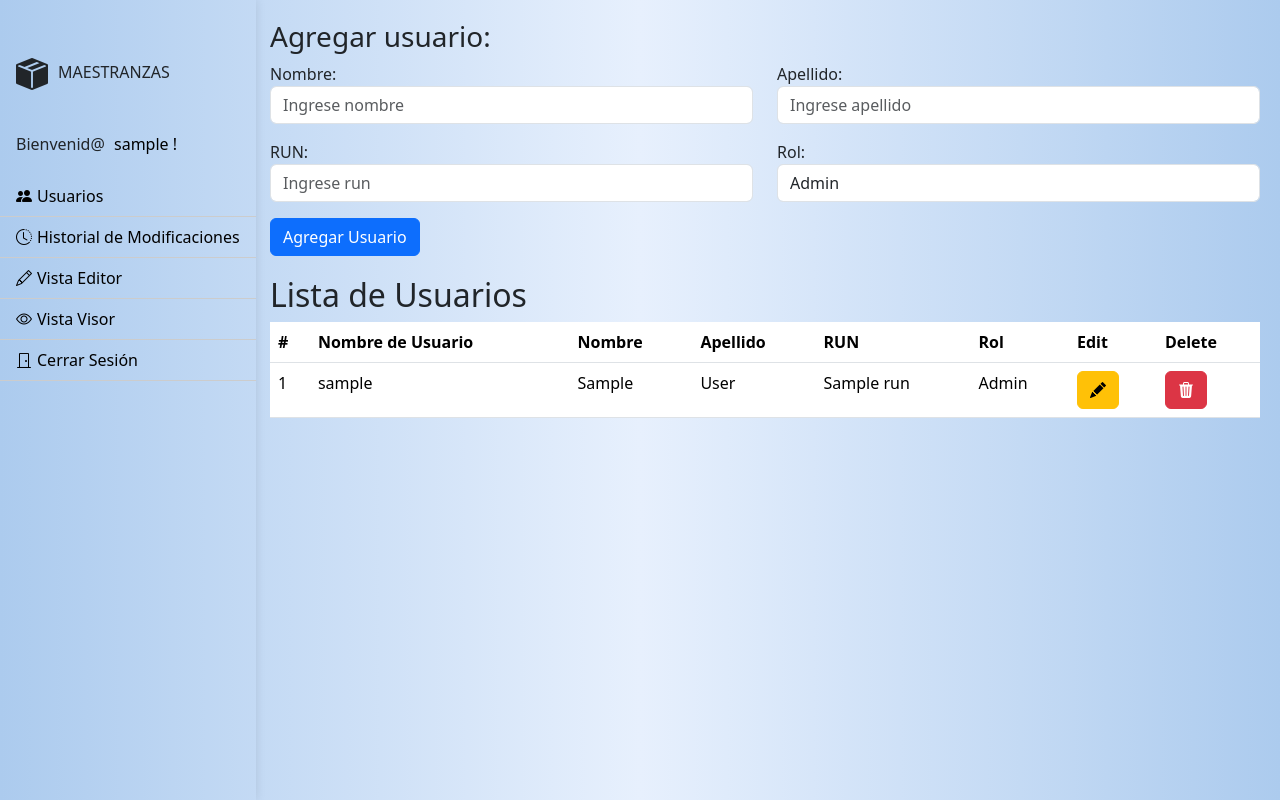
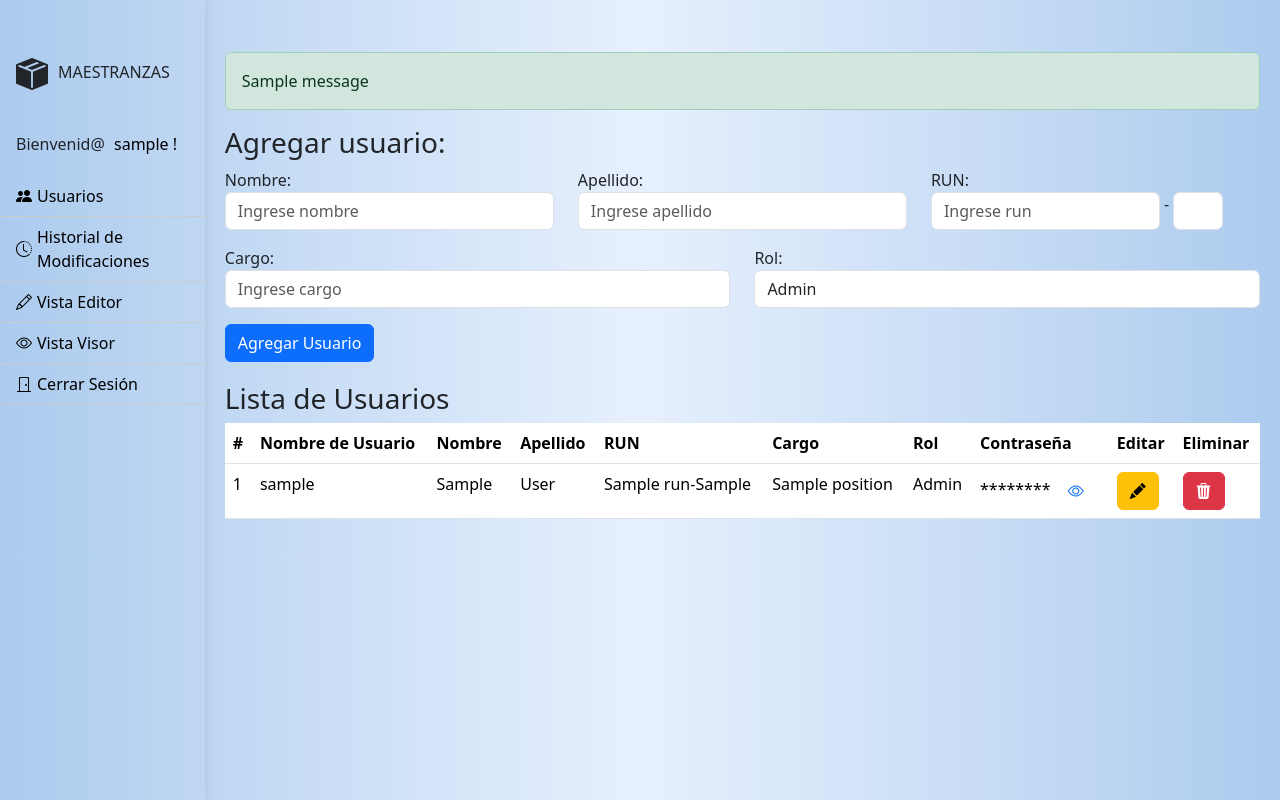
Before and after one commit to svrtxn/Maestranzas, a Flask app: template templates/admin.html in a window 1280 px wide. Run offline with Flask 3, Linux system fonts and the light colour scheme; the template is opened without the code that fills it: most values are stand-ins (such as "Sample title", 1, 10 or a date in 2020); one stand-in notice (Sample message) is shown; parts of the project's set-up code (start-up, migrations or seed data) failed here and were passed over; some libraries are stand-ins or nearby versions.

Commit message:
Modificaciones vista admin, actualizacipon Base de datos, mejoras visuales

```diff
--- a/app.py
+++ b/app.py
@@ -34,7 +34,7 @@ def index():
 @login_required(role_id=1)
 def admin():
     cur = mysql.connection.cursor()
-    cur.execute("SELECT user_id, username, first_name, last_name, run, password, role_id FROM users")
+    cur.execute("SELECT user_id, username, first_name, last_name, run, dv, password, position, role_id FROM users")
     usuarios = cur.fetchall()
     cur.close()
     user_data = session['user_data']
@@ -117,11 +117,13 @@ def add_user():
         first_name = request.form['first_name']
         last_name = request.form['last_name']
         run = request.form['run']
+        dv = request.form['dv']
         role_id = request.form['role_id']
+        position = request.form['position']
 
         cur = mysql.connection.cursor()
-        cur.execute("INSERT INTO users (username, first_name, last_name, run, password, role_id) VALUES (%s, %s, %s, %s, %s, %s)",
-                    (username, first_name, last_name, run, password, role_id))
+        cur.execute("INSERT INTO users (username, first_name, last_name, run, dv, password, position, role_id) VALUES (%s, %s, %s, %s, %s, %s, %s, %s)",
+                    (username, first_name, last_name, run, dv, password, position, role_id))
         mysql.connection.commit()
         cur.close()
 
@@ -143,12 +145,15 @@ def edit_user(user_id):
         first_name = request.form['editFirstName']
         last_name = request.form['editLastName']
         run = request.form['editRun']
+        dv = request.form['editDv']
+        password = request.form['editPassword']
+        position = request.form['editPosition']
         id_role = request.form['editIdRole']
 
 
         cur = mysql.connection.cursor()
-        cur.execute("UPDATE users SET username = %s, first_name = %s, last_name = %s, run = %s, role_id = %s WHERE user_id = %s",
-                    (username, first_name, last_name, run, id_role, user_id))
+        cur.execute("UPDATE users SET username = %s, first_name = %s, last_name = %s, run = %s, dv = %s, password = %s, position  = %s, role_id = %s WHERE user_id = %s",
+                    (username, first_name, last_name, run, dv, password, position, id_role, user_id))
 
 
         mysql.connection.commit()
--- a/static/css/admin.css
+++ b/static/css/admin.css
@@ -6,6 +6,7 @@
     z-index: 100;
     padding: 48px 0;
     box-shadow: 0 0 10px rgba(0, 0, 0, 0.1);
+    max-width: 16%;
 }
 
 .sidebar-header {
@@ -13,10 +14,12 @@
     align-items: center;
     margin-bottom: 2rem;
     margin-left: 1rem;
+    max-width: 16%;
 }
 
 .sidebar-header p {
     margin-top: 12px;
+
 }
 
 .sidebar-header i {
@@ -25,11 +28,17 @@
 }
 
 
+.contenido {
+    padding: 20px;
+    margin-left: 16%;
+}
+
 .user-info {
     margin-bottom: 20px;
     display: flex;
     align-items: center;
     margin-left: 1rem;
+
 }
 
 .user-info p {
@@ -64,12 +73,27 @@
     margin-top: 2rem;
 }
 
-.container-users {
-    padding: 20px;
-    margin-left: 250px;
 
-}
 
 .users-table {
     margin-top: 20px;
 }
+
+.col-md-6 label {
+    display: block;
+}
+
+#inputRun,
+#inputDv {
+    display: inline-block;
+    vertical-align: top;
+    margin-bottom: 10px;
+}
+
+#inputRun {
+    width: calc(100% - 100px);
+}
+
+#inputDv {
+    width: 50px;
+}
--- /dev/null
+++ b/static/js/admin.js
@@ -0,0 +1,55 @@
+
+function showSection(sectionId) {
+
+var sections = document.querySelectorAll('.section');
+sections.forEach(function (section) {
+    section.classList.add('hidden');
+});
+
+var selectedSection = document.getElementById(sectionId);
+if (selectedSection) {
+    selectedSection.classList.remove('hidden');
+}
+}
+
+
+
+
+function togglePassword(userId) {
+        var passwordSpan = document.getElementById('password-' + userId);
+        var icon = document.getElementById('toggle-icon-' + userId);
+
+        if (passwordSpan.textContent === '********') {
+            passwordSpan.textContent = passwordSpan.getAttribute('data-password');
+            icon.classList.remove('bi-eye');
+            icon.classList.add('bi-eye-slash');
+        } else {
+            passwordSpan.textContent = '********';
+            icon.classList.remove('bi-eye-slash');
+            icon.classList.add('bi-eye');
+        }
+}
+
+
+
+document.addEventListener('DOMContentLoaded', function() {
+    const togglePasswordButtons = document.querySelectorAll('.toggle-password-button');
+
+    togglePasswordButtons.forEach(button => {
+        button.addEventListener('click', function() {
+            const targetId = this.getAttribute('data-target');
+            const targetInput = document.getElementById(targetId);
+
+
+            if (targetInput.type === 'password') {
+                targetInput.type = 'text';
+                this.querySelector('.bi').classList.remove('bi-eye');
+                this.querySelector('.bi').classList.add('bi-eye-slash');
+            } else {
+                targetInput.type = 'password';
+                this.querySelector('.bi').classList.remove('bi-eye-slash');
+                this.querySelector('.bi').classList.add('bi-eye');
+            }
+        });
+    });
+});
--- a/templates/admin.html
+++ b/templates/admin.html
@@ -19,6 +19,9 @@
             <i class="bi bi-box-seam-fill"></i>
             <p>MAESTRANZAS</p>
         </div>
+
+
+
         <div class="user-info">
             <p>Bienvenid@ <a href="#">{{ user_data.username }} !</a></p>
         </div>
@@ -51,25 +54,46 @@
         </ul>
     </div>
 
-    <div class="container-users">
+    <div class="contenido">
+
+        <div class="container-users section" id="usuarios">
+             {% with messages = get_flashed_messages(with_categories=true) %}
+                {% if messages %}
+                    {% for category, message in messages %}
+                        <div id="alert" class="alert alert-{{ category }}">
+                            {{ message }}
+                        </div>
+                    {% endfor %}
+                {% endif %}
+            {% endwith %}
+
             <h3>Agregar usuario:</h3>
-
             <form action="/add_user" method="POST">
                 <div class="row">
-                <div class="col-md-6">
+                    <div class="col-md-4">
                         <label for="inputNombre">Nombre:</label>
                         <input type="text" class="form-control mb-3" placeholder="Ingrese nombre" name="first_name"
                             id="inputNombre">
                     </div>
-                <div class="col-md-6">
+                    <div class="col-md-4">
                         <label for="inputApellido">Apellido:</label>
                         <input type="text" class="form-control mb-3" placeholder="Ingrese apellido" name="last_name"
                             id="inputApellido">
                     </div>
-                <div class="col-md-6">
+                    <div class="col-md-4">
                         <label for="inputRUN">RUN:</label>
+                        <div class="d-flex">
                             <input type="text" class="form-control mb-3" placeholder="Ingrese run" name="run" id="inputRun"
                                 maxlength="9">
+                            <p class="px-1">-</p>
+                            <input type="text" class="form-control mb-3" name="dv" id="inputDv" maxlength="1">
+                        </div>
+                    </div>
+                </div>
+                <div class="row">
+                    <div class="col-md-6">
+                        <label for="inputPosition">Cargo:</label>
+                        <input type="text" class="form-control mb-3" placeholder="Ingrese cargo" name="position" id="inputPosition">
                     </div>
                     <div class="col-md-6">
                         <div class="form-group mb-3">
@@ -78,14 +102,16 @@
                                 <option value="1">Admin</option>
                                 <option value="2">Editor</option>
                                 <option value="3">Visor</option>
+                                <option value="4">Recursos</option>
                             </select>
                         </div>
                     </div>
                 </div>
-            <button type="submit" class="btn btn-primary">Agregar Usuario</button>
+                <button type="submit" class="btn btn-primary text-right     ">Agregar Usuario</button>
             </form>
+
             <div class="users-table">
-            <h2>Lista de Usuarios</h2>
+                <h3>Lista de Usuarios</h3>
                 {% if usuarios %}
                 <table class="table">
                     <thead>
@@ -95,9 +121,11 @@
                             <th>Nombre</th>
                             <th>Apellido</th>
                             <th>RUN</th>
+                            <th>Cargo</th>
                             <th>Rol</th>
-                        <th>Edit</th>
-                        <th>Delete</th>
+                            <th>Contraseña</th>
+                            <th>Editar</th>
+                            <th>Eliminar</th>
                         </tr>
                     </thead>
                     <tbody>
@@ -107,7 +135,8 @@
                             <td>{{ mostrar.username }}</td>
                             <td>{{ mostrar.first_name }}</td>
                             <td>{{ mostrar.last_name }}</td>
-                        <td>{{ mostrar.run }}</td>
+                            <td>{{ mostrar.run }}-{{ mostrar.dv }}</td>
+                            <td>{{ mostrar.position }}</td>
                             <td>
                                 {% if mostrar.role_id == 1 %}
                                 Admin
@@ -115,8 +144,15 @@
                                 Editor
                                 {% elif mostrar.role_id == 3 %}
                                 Visor
+                                {% elif mostrar.role_id == 4 %}
+                                Recursos
                                 {% endif %}
                             </td>
+                            <td>
+                                <span class="password" id="password-{{ mostrar.user_id }}" data-password="{{ mostrar.password }}">********</span>
+                                <button class="btn btn-link" type="button" onclick="togglePassword({{ mostrar.user_id }})">
+                                    <i class="bi bi-eye" id="toggle-icon-{{ mostrar.user_id }}"></i>
+                                </button>
                             <td>
                                 <button type="button" class="btn btn-warning" data-bs-toggle="modal"
                                     data-bs-target="#editUser{{ mostrar.user_id }}">
@@ -135,8 +171,7 @@
                                             <div class="modal-body">
                                                 <form action="/edit_user/{{ mostrar.user_id }}" method="POST">
                                                     <div class="mb-3">
-                                                    <label for="editUsername" class="form-label">Nombre de
-                                                        Usuario</label>
+                                                        <label for="editUsername" class="form-label">Nombre de Usuario</label>
                                                         <input type="text" class="form-control" id="editUsername"
                                                             name="editUsername" value="{{ mostrar.username }}">
                                                     </div>
@@ -151,9 +186,27 @@
                                                             name="editLastName" value="{{ mostrar.last_name }}">
                                                     </div>
                                                     <div class="mb-3">
-                                                    <label for="editRun" class="form-label">RUN</label>
+                                                        <label for="inputRUN">RUN:</label>
+                                                        <div class="d-flex">
                                                             <input type="text" class="form-control" id="editRun" name="editRun"
                                                             value="{{ mostrar.run }}" maxlength="9">
+                                                            <p class="px-1">-</p>
+                                                            <input type="text" class="form-control mb-3" name="editDv" id="inputDv"  value="{{ mostrar.dv }}" maxlength="1">
+                                                        </div>
+                                                    </div>
+                                                    <div class="mb-3">
+                                                        <label for="editPosition" class="form-label">Cargo</label>
+                                                        <input type="text" class="form-control" id="editPosition"
+                                                            name="editPosition" value="{{ mostrar.position }}">
+                                                    </div>
+                                                   <div class="mb-3">
+                                                        <label for="editPassword" class="form-label">Contraseña</label>
+                                                        <div class="input-group">
+                                                            <input type="password" class="form-control" id="editPassword" placeholder="Ingresa contraseña" name="editPassword" value="{{ mostrar.password }}">
+                                                            <button class="btn btn-secondary toggle-password-button" type="button" data-target="editPassword">
+                                                                <i class="bi bi-eye"></i>
+                                                            </button>
+                                                        </div>
                                                     </div>
                                                     <div class="mb-3">
                                                         <label for="editIdRole" class="form-label">Rol</label>
@@ -164,6 +217,8 @@
                                                                 %}>Editor</option>
                                                             <option value="3" {% if mostrar.role_id==3 %} selected {% endif
                                                                 %}>Visor</option>
+                                                            <option value="4" {% if mostrar.role_id==4 %} selected {% endif
+                                                                %}>Recursos</option>
                                                         </select>
                                                     </div>
                                                     <button type="submit" class="btn btn-primary">Guardar Cambios</button>
@@ -171,12 +226,9 @@
                                                         data-bs-dismiss="modal">Cancelar</button>
                                                 </form>
                                             </div>
-
-
                                         </div>
                                     </div>
                                 </div>
-
                             </td>
 
                             <td>
@@ -220,35 +272,24 @@
             </div>
 
 
-    </div>
 
 
 
+
+
+    </div>
      <div id="historial" class="section hidden">
             <h2>Historial de Modificaciones</h2>
 
         </div>
 
+    <script src="https://code.jquery.com/jquery-3.6.0.min.js"></script>
 
 
-    <script>
-        function showSection(sectionId) {
-
-            var sections = document.querySelectorAll('.section');
-            sections.forEach(function (section) {
-                section.classList.add('hidden');
-            });
-
-            var selectedSection = document.getElementById(sectionId);
-            if (selectedSection) {
-                selectedSection.classList.remove('hidden');
-            }
-        }
-    </script>
     <script src="https://cdn.jsdelivr.net/npm/bootstrap@5.3.3/dist/js/bootstrap.bundle.min.js"
         integrity="sha384-YvpcrYf0tY3lHB60NNkmXc5s9fDVZLESaAA55NDzOxhy9GkcIdslK1eN7N6jIeHz"
         crossorigin="anonymous"></script>
-
+    <script src="{{ url_for('static', filename='js/admin.js') }}"></script>
 
 </body>
 
```
Also changed, not shown: static/js/inventario.js (+2 -11 lines), templates/login.html (+18 -0 lines), 1 other file. Lines whose indentation alone changed are shown as unchanged.
